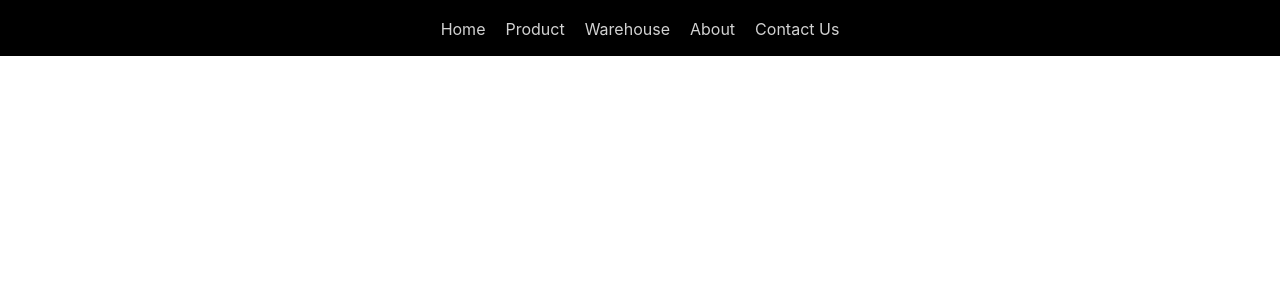
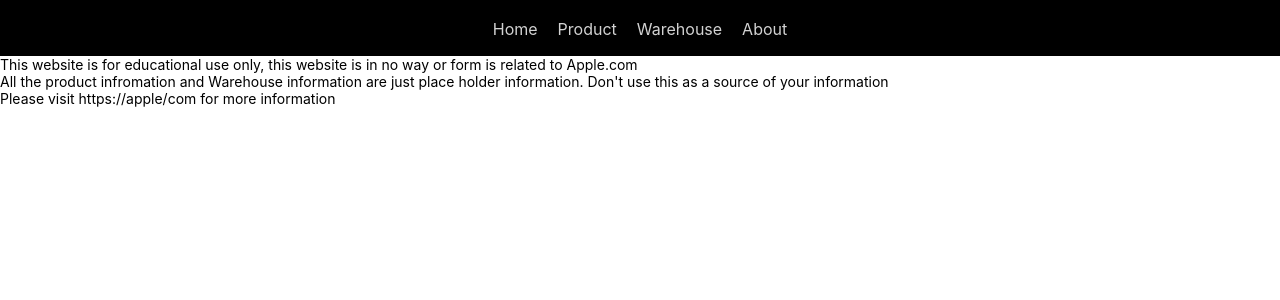
Before and after one commit to vishavjitparihar/project_warehouse, a React (Create React App) app in the folder Project_Warehouse/frontend/: page /about in a window 1280 px wide. Shown: the top 300 px of the page. Built offline with nearby package versions, Linux system fonts and the light colour scheme.

Commit message:
Final Commit

```diff
--- a/Project_Warehouse/frontend/src/App.jsx
+++ b/Project_Warehouse/frontend/src/App.jsx
@@ -4,7 +4,10 @@ import { ProductUpdate } from './Component/Update/ProductUpdate';
 import { WarehouseUpdate } from './Component/Update/WarehouseUpdate';
 import { ProductList } from "./List/ProductList"
 import { WarehouseList } from './List/WarehouseList';
+import About from './Pages/About/About';
+import { Error404 } from './Pages/Error/ContactUs';
 import WelcomePage from "./Pages/WelcomePage/WelcomePage"
+
 
 export const App = () => {
     return (
@@ -20,6 +23,8 @@ export const App = () => {
                 <Route path="/warehouse" element={<WarehouseList />}/>
                 <Route path="/products/update/:id" element={<ProductUpdate />}/>
                 <Route path="/warehouse/update/:id" element={<WarehouseUpdate />} />
+                <Route path="/about" element={<About />} />
+                <Route path="/*" element={<Error404 />} />
 
 
             </Routes>
--- a/Project_Warehouse/frontend/src/Component/Nav/Appnav.jsx
+++ b/Project_Warehouse/frontend/src/Component/Nav/Appnav.jsx
@@ -22,9 +22,6 @@ export const AppNav = () => {
                     <NavItem>
                         <Link className="nav-link" to= "/about">About</Link>
                     </NavItem>
-                    <NavItem>
-                        <Link className="nav-link" to= "/contact">Contact Us</Link>
-                    </NavItem>
                 </NavSection>
             </Nav>
         </>
--- a/Project_Warehouse/frontend/src/Component/Update/WarehouseUpdate.jsx
+++ b/Project_Warehouse/frontend/src/Component/Update/WarehouseUpdate.jsx
@@ -52,6 +52,11 @@ export const WarehouseUpdate = ({setWarehouseList}) => {
         });
     }
 
+    const validationCheck = () => {
+        if(warehouseData.max1 < warehouseData.product1){
+            console.log('caught it')
+        }
+    }
     const handleSubmit = async (event) => {
         // event.preventDefault() will prevent the page refresh
         event.preventDefault();
@@ -64,8 +69,11 @@ export const WarehouseUpdate = ({setWarehouseList}) => {
                 max: [warehouseData.max1, warehouseData.max2, warehouseData.max3, warehouseData.max4, warehouseData.max5]
             });
 
+
             //use setWarehouseList to manually add the product
+
             setWarehouseList(warehouseList => [...warehouseList, res.data]);
+            validationCheck();
             event.target.reset();
             handleClear();
 
--- /dev/null
+++ b/Project_Warehouse/frontend/src/Pages/About/About.jsx
@@ -0,0 +1,12 @@
+const About = () => {
+    return (
+        <div>
+            <p>This website is for educational use only,  this website is in no way or form is related to Apple.com</p>
+            <p>All the product infromation and Warehouse information are just place holder information. Don't use this as a source of your information</p>
+            <p>Please visit https://apple/com for more information</p>
+        </div>
+
+    )
+}
+
+export default About;
--- /dev/null
+++ b/Project_Warehouse/frontend/src/Pages/Error/ContactUs.jsx
@@ -0,0 +1,7 @@
+export const Error404 = () => {
+  return(
+    <>
+      Sorry we are working on this page.
+    </>
+  )
+}
```
Also changed, not shown: 2 other files (tests, documents, lock files or other folders).
